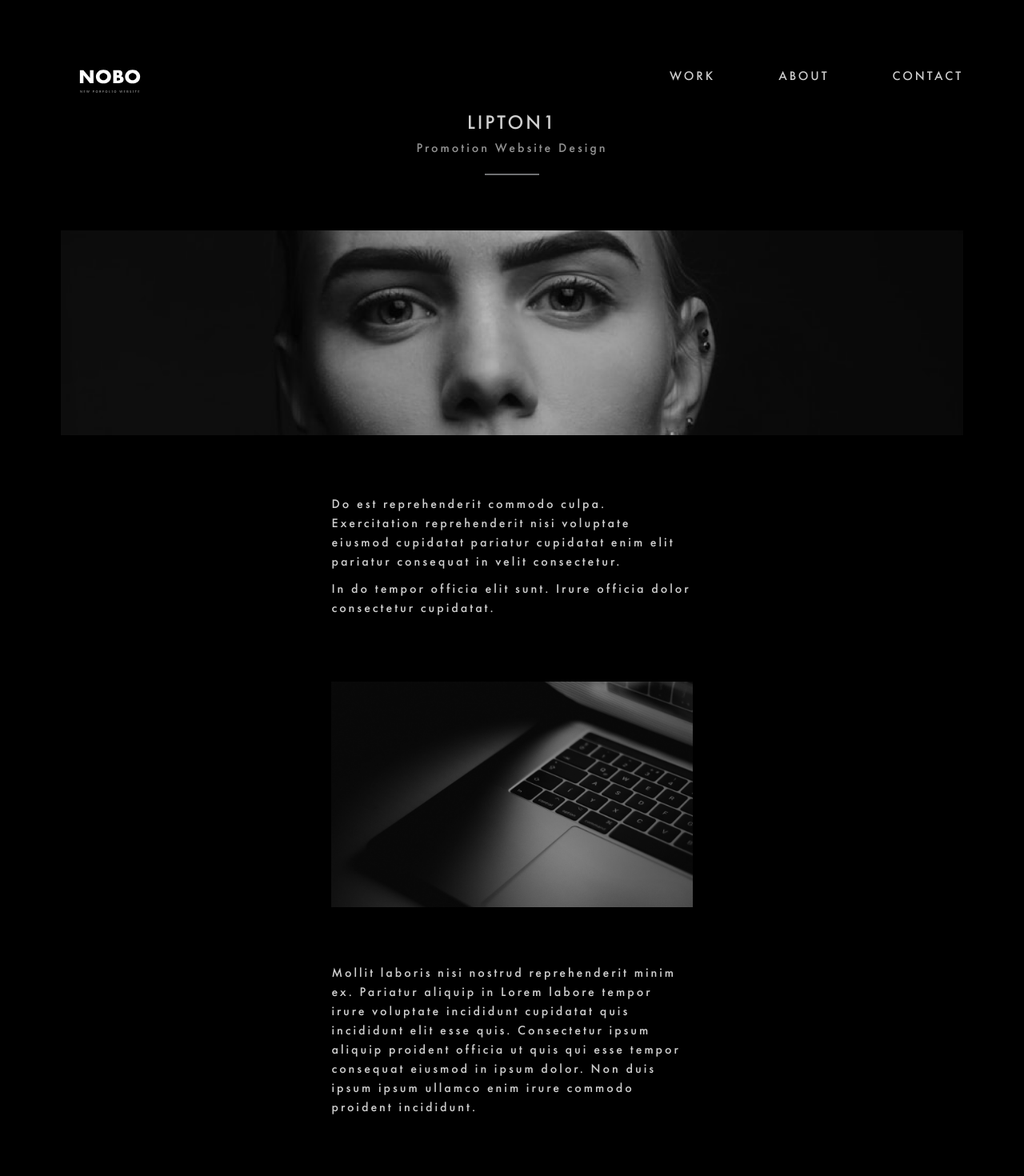
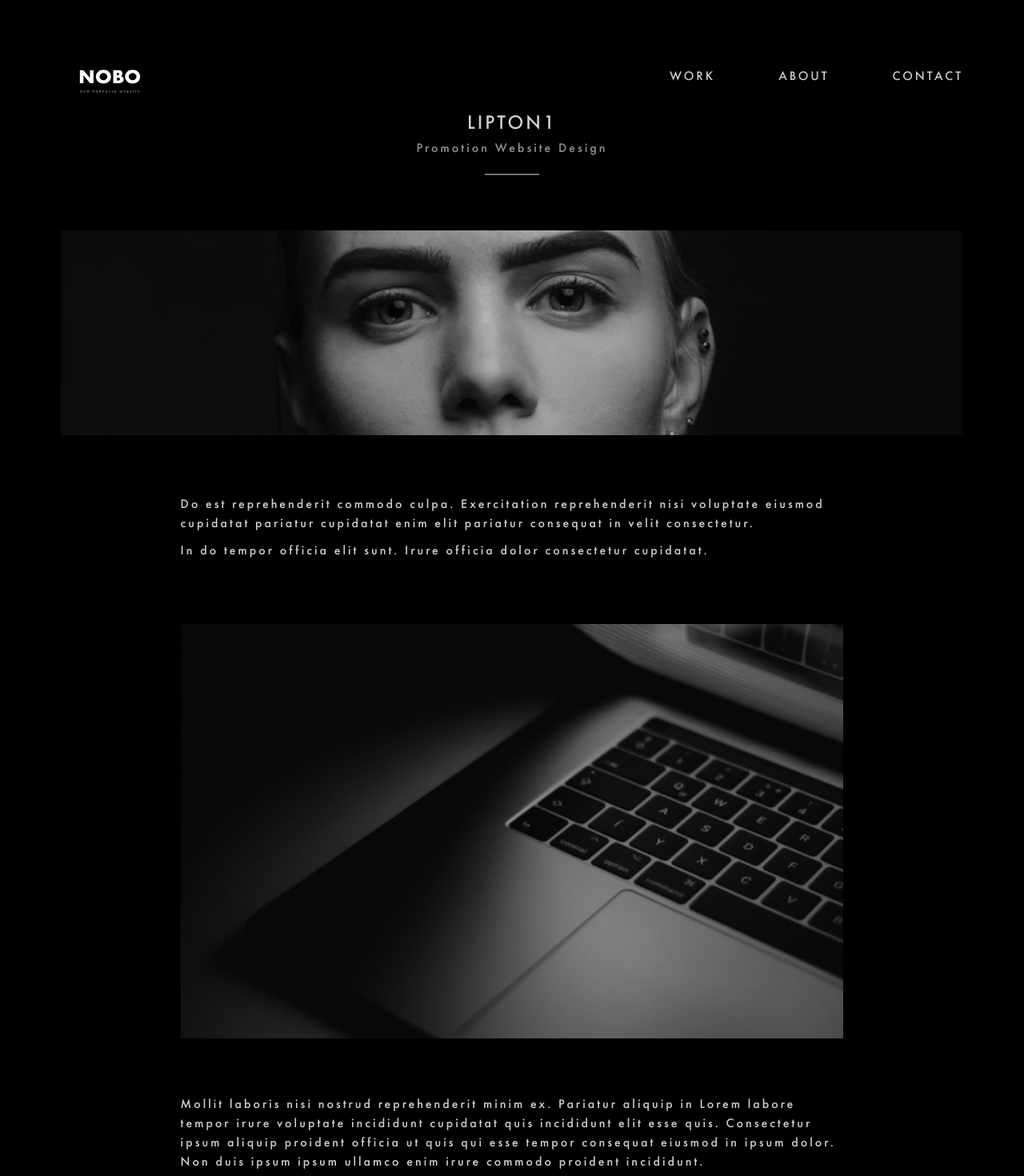
Before and after one commit to kawa1228/nobo, a Vue app: page /work/1 in a window 1280 px wide. Shown: the top 1470 px of the page at 80% size. Built offline with nearby package versions, Linux system fonts and the light colour scheme.

Commit message:
tabサイズの余白の設定を修正

```diff
--- a/src/App.vue
+++ b/src/App.vue
@@ -21,5 +21,9 @@
 <style lang="scss" scoped>
 .app {
   padding: 6.2rem 7.6rem;
+
+  @include screen-mq(tab) {
+    padding: 2rem;
+  }
 }
 </style>
--- a/src/components/WorkItems/Lipton1.vue
+++ b/src/components/WorkItems/Lipton1.vue
@@ -21,7 +21,11 @@
   margin: 7.4rem 0;
 
   .contents {
-    width: 40%;
+    width: calc(100vw - 40%);
+
+    @include screen-mq(tab) {
+      width: 100%;
+    }
 
     img {
       width: 100%;
```
